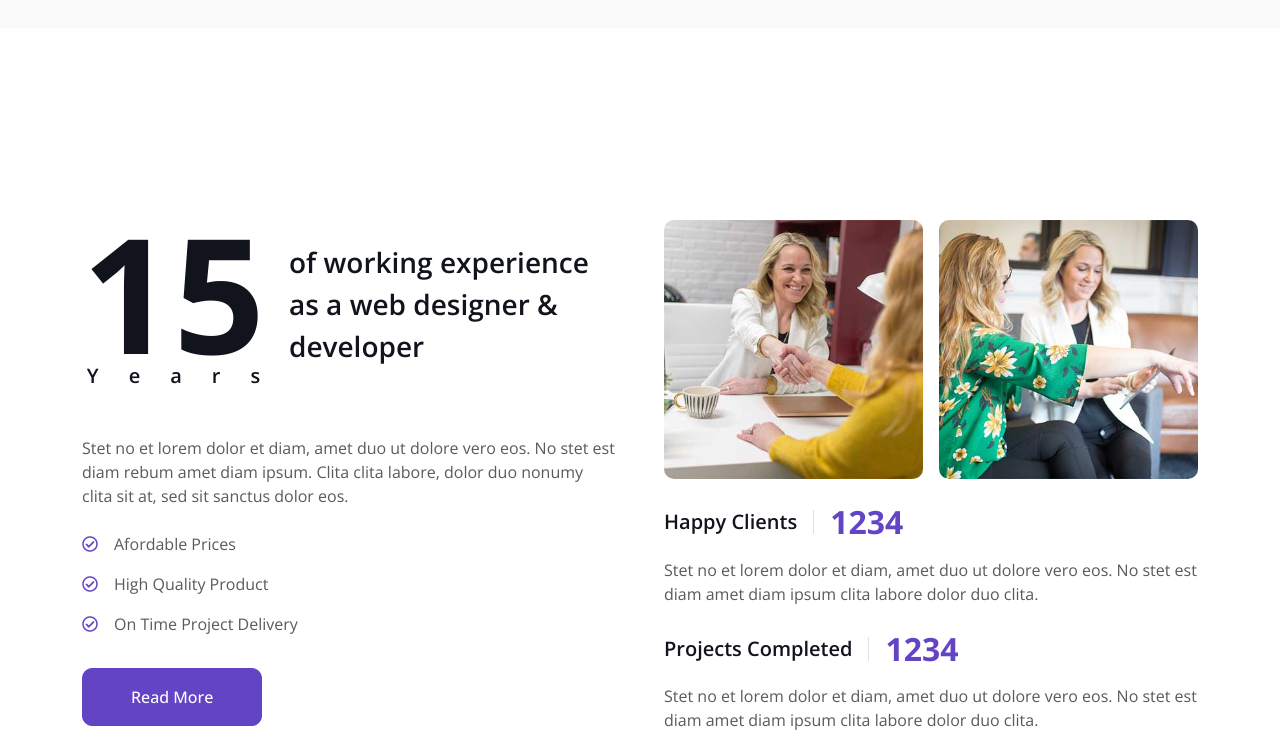
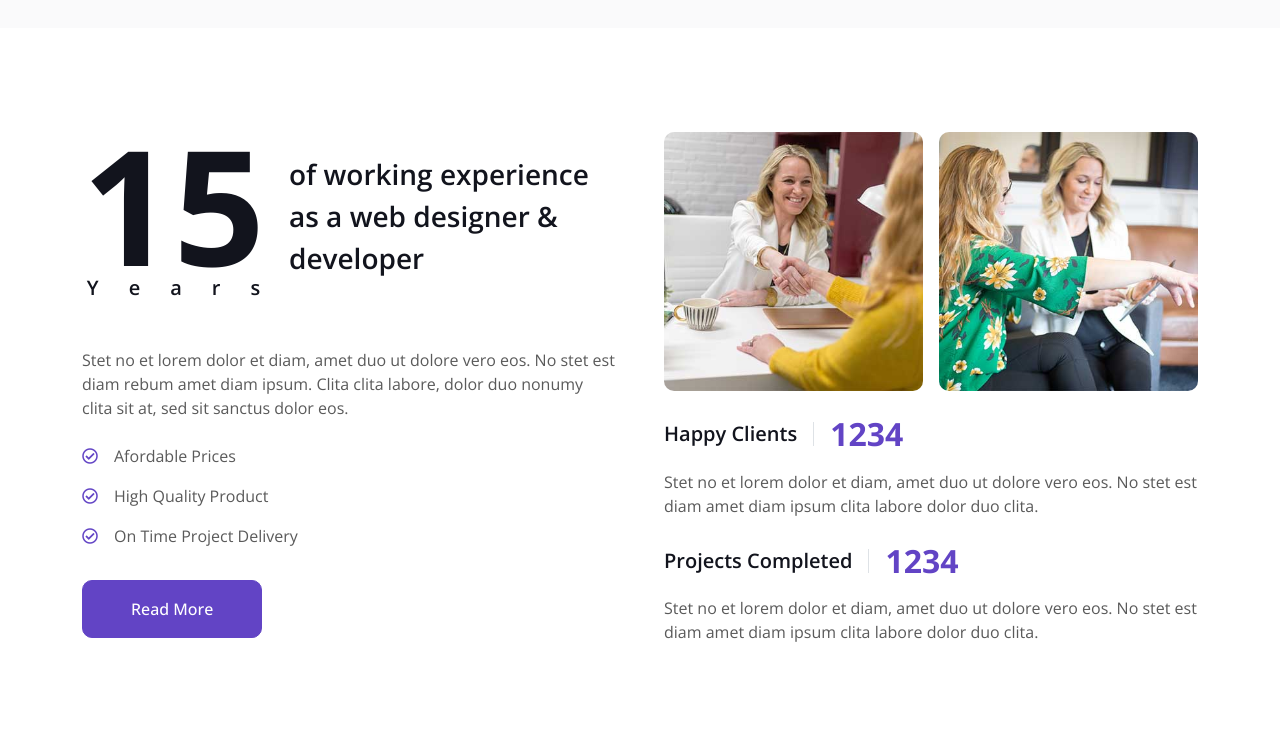
Before and after one commit to FoysalMahamudBijoy/foysalmahamudbijoy.github.io, a plain HTML site: page index.html in a window 1280 px wide. Shown: the part 700-1445 px from the top of the page. Drawn offline with nearby package versions, Linux system fonts and the light colour scheme.

Commit message:
Update index.html

```diff
--- a/index.html
+++ b/index.html
@@ -120,7 +120,7 @@
 
 
     <!-- About Start -->
-    <div class="container-xxl py-6" id="about">
+    <div class="container-xxl py-2" id="about">
         <div class="container">
             <div class="row g-5">
                 <div class="col-lg-6 wow fadeInUp" data-wow-delay="0.1s">
```
